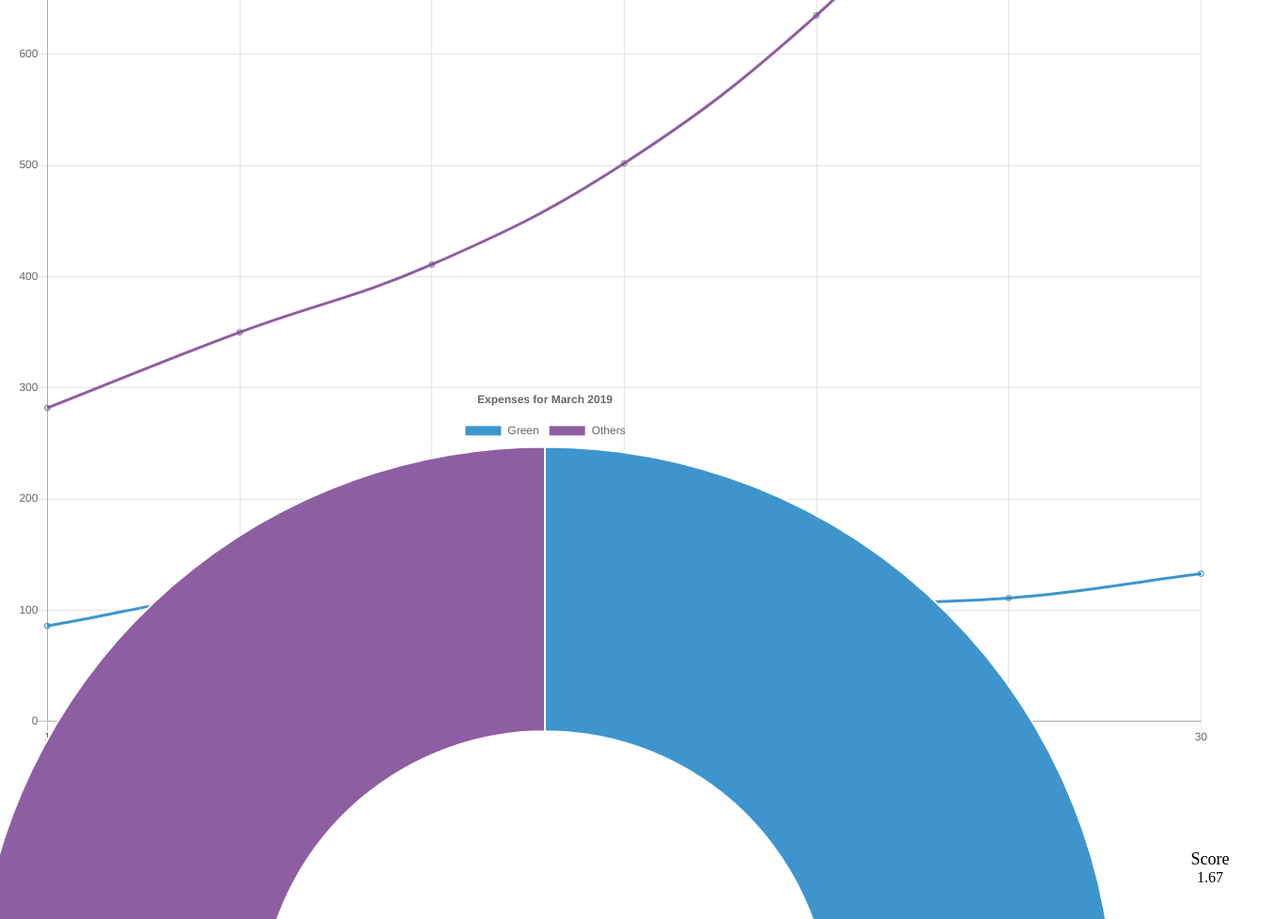
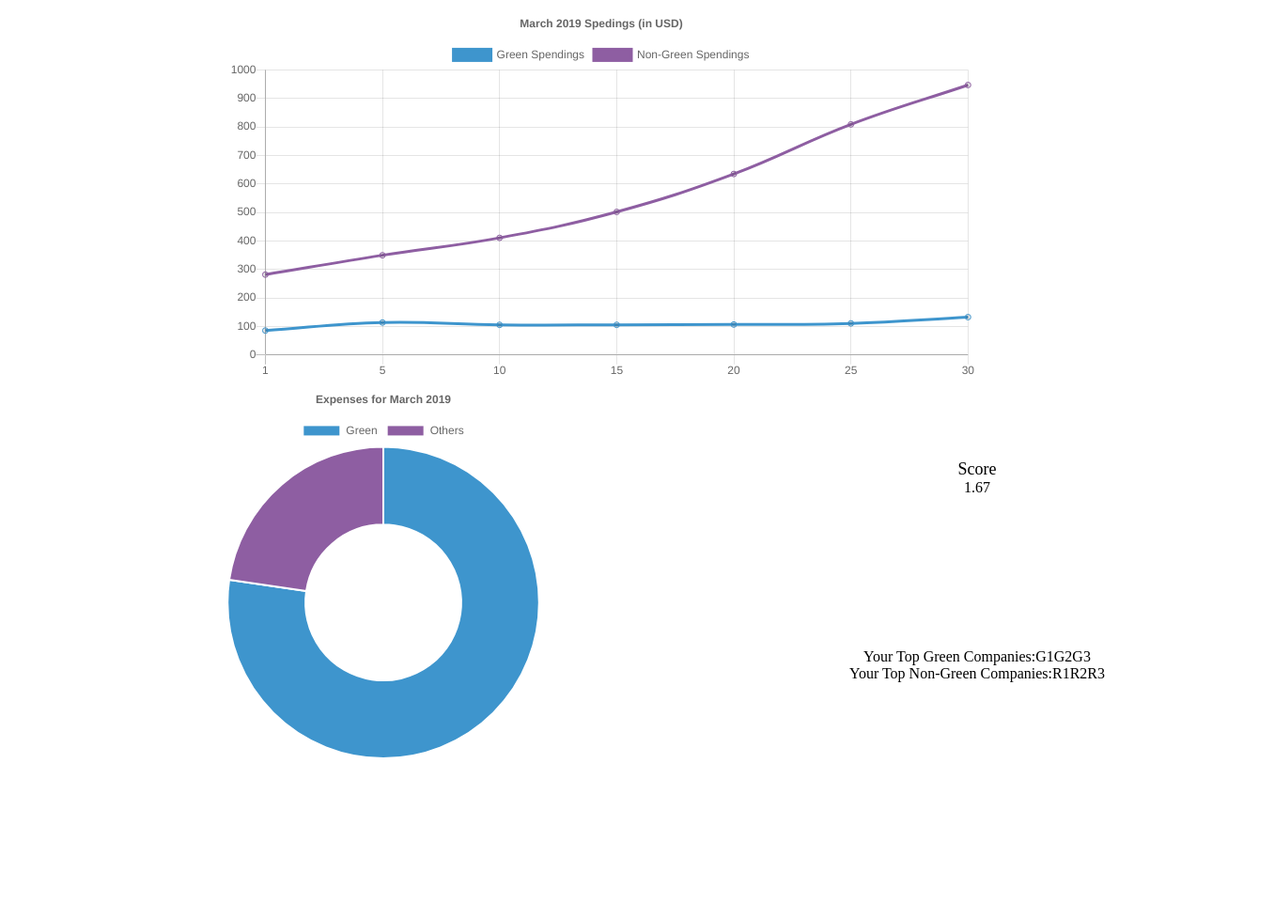
Before and after one commit to shahrzad88/mlh-project, a website: page app/public/report.html in a window 1280 px wide. Shown: the top 978 px of the page at 94% size, 1356 px wide, since content can reach past the window. After the commit the page ends 816 px from the top, so only its background shows below. Drawn offline with nearby package versions, Linux system fonts and the light colour scheme.

Commit message:
Fixed the chart scaling issue.

```diff
--- a/app/public/css/report.css
+++ b/app/public/css/report.css
@@ -4,7 +4,6 @@
   flex-direction:column;
   justify-content: center;
   align-items: center;
-  width: 100vw;
   height: 100vh;
 }
 
@@ -14,7 +13,7 @@
   justify-content: center;
   align-items: center;
   width: 100%;
-  height: 500px;
+  height: 50%;
 }
 
 #details {
@@ -41,3 +40,11 @@
   justify-content: flex-start;
   align-items: center;
 }
+
+#line {
+  height: 50%;
+}
+
+#donut {
+  height: 100%;
+}
--- a/app/public/js/doughnut-chart.js
+++ b/app/public/js/doughnut-chart.js
@@ -1,4 +1,5 @@
 
+window.onload = function() {
   new Chart(document.getElementById("donut"), {
       type: 'doughnut',
       data: {
@@ -12,9 +13,11 @@ new Chart(document.getElementById("donut"), {
         ]
       },
       options: {
+        responsive: false,
         title: {
           display: true,
           text: 'Expenses for March 2019'
         }
       }
   });
+}
--- a/app/public/js/line-chart.js
+++ b/app/public/js/line-chart.js
@@ -1,3 +1,4 @@
+$(document).ready(function() {
   new Chart(document.getElementById("line"), {
     type: 'line',
     data: {
@@ -15,9 +16,11 @@ new Chart(document.getElementById("line"), {
       }]
     },
     options: {
+      responsive: false,
       title: {
         display: true,
         text: 'March 2019 Spedings (in USD)'
       }
     }
   });
+});
--- /dev/null
+++ b/app/public/js/measure.js
@@ -0,0 +1,4 @@
+$(document).ready(function() {
+  const pageWidth = document.getElementById("line").style.width;
+  document.getElementById("bottom").style.width = pageWidth;
+});
--- a/app/public/report.html
+++ b/app/public/report.html
@@ -14,9 +14,9 @@
 </head>
 <body>
     <div id="container">
-        <canvas id="line" width="300" height="300"></canvas>
+        <canvas id="line"></canvas>
         <div id="bottom">
-            <canvas id="donut" width="300" height="300"></canvas>
+            <canvas id="donut"></canvas>
             <div id="details">
                 <div id="score" class="detailsContainer">
                     <div style="font-size: 18px;">Score</div>
@@ -32,5 +32,6 @@
 
   <script src="./js/line-chart.js"></script>
   <script src="./js/doughnut-chart.js"></script>
+  <script src="./js/measure.js"></script>
 </body>
 </html>
```
Lines whose indentation alone changed are shown as unchanged.
